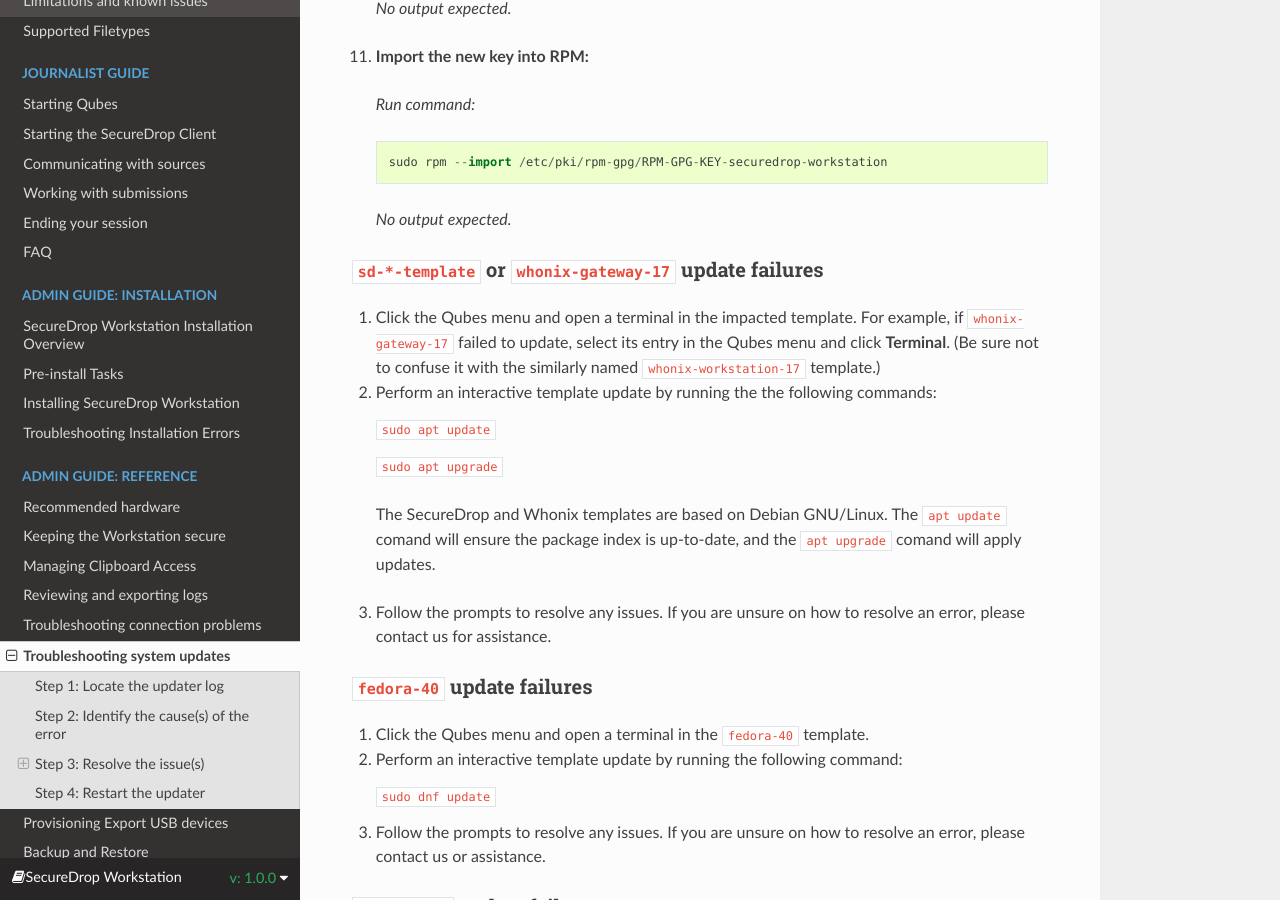
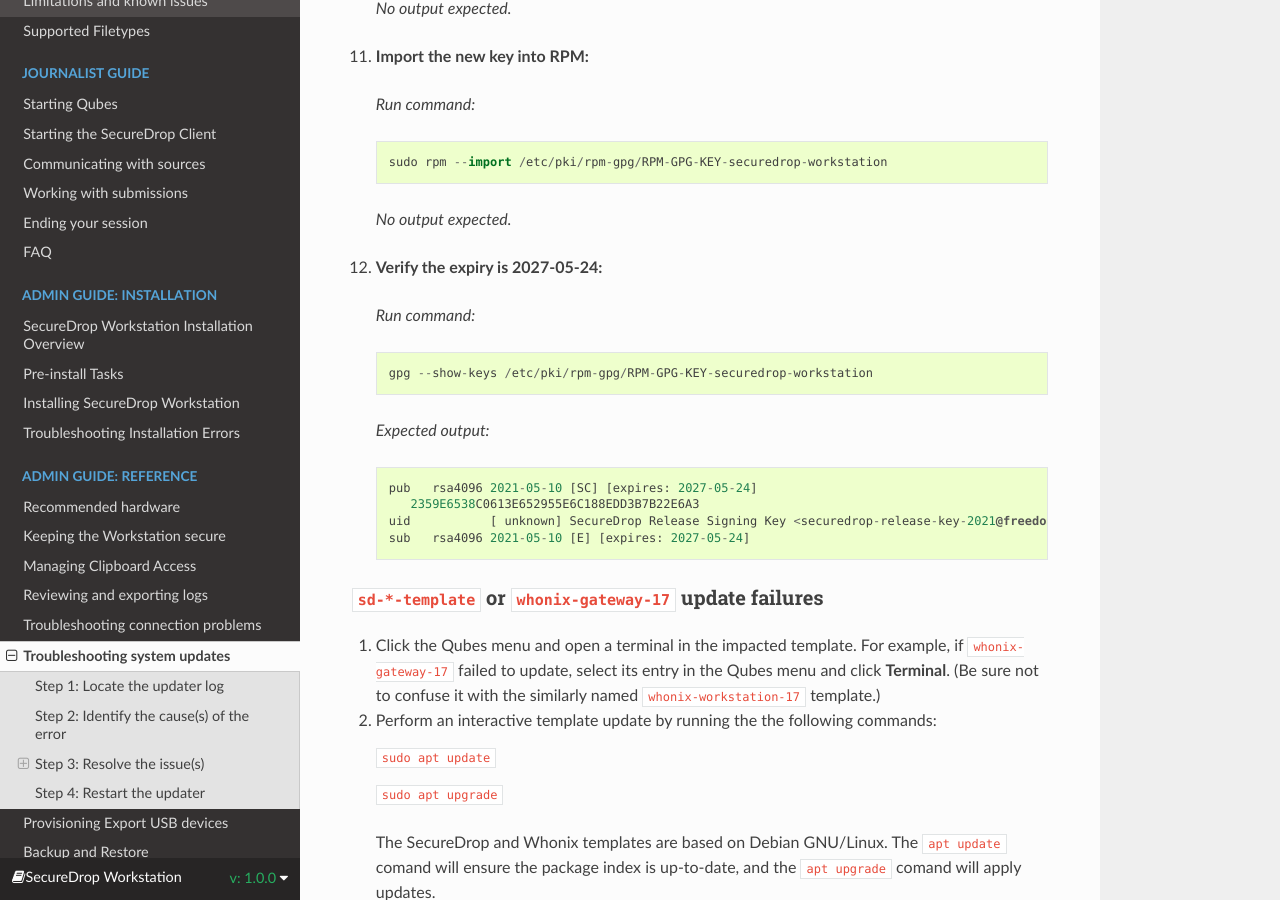
Before and after one commit to freedomofpress/securedrop-workstation-docs, a Sphinx documentation site: the page built from docs/admin/reference/troubleshooting_updates.rst, in a window 1280 px wide and 900 px high, scrolled down 4454 px. Built offline with Sphinx 7.4.7 and the Read the Docs theme 3.1.0, drawn with Linux system fonts in a browser that asks for light colours.

Commit message:
docs: add explicit verification step
Use "gpg --show-keys" to verify the key on disk and avoid caching
another copy of the key (in "/user/.gnupg") that needs to kept up to
date.

Co-authored-by: Kevin O'Gorman <kog@freedom.press>

```diff
--- a/docs/admin/reference/troubleshooting_updates.rst
+++ b/docs/admin/reference/troubleshooting_updates.rst
@@ -240,6 +240,24 @@
    *No output expected.*
 
 
+12. **Verify the expiry is 2027-05-24:**
+
+   *Run command:*
+
+   .. code-block::
+
+      gpg --show-keys /etc/pki/rpm-gpg/RPM-GPG-KEY-securedrop-workstation
+
+   *Expected output:*
+
+   .. code-block::
+
+      pub   rsa4096 2021-05-10 [SC] [expires: 2027-05-24]
+         2359E6538C0613E652955E6C188EDD3B7B22E6A3
+      uid           [ unknown] SecureDrop Release Signing Key <securedrop-release-key-2021@freedom.press>
+      sub   rsa4096 2021-05-10 [E] [expires: 2027-05-24]
+
+
 ``sd-*-template`` or ``whonix-gateway-17`` update failures
 ^^^^^^^^^^^^^^^^^^^^^^^^^^^^^^^^^^^^^^^^^^^^^^^^^^^^^^^^^^
 1. Click the Qubes menu and open a terminal in the impacted
```
